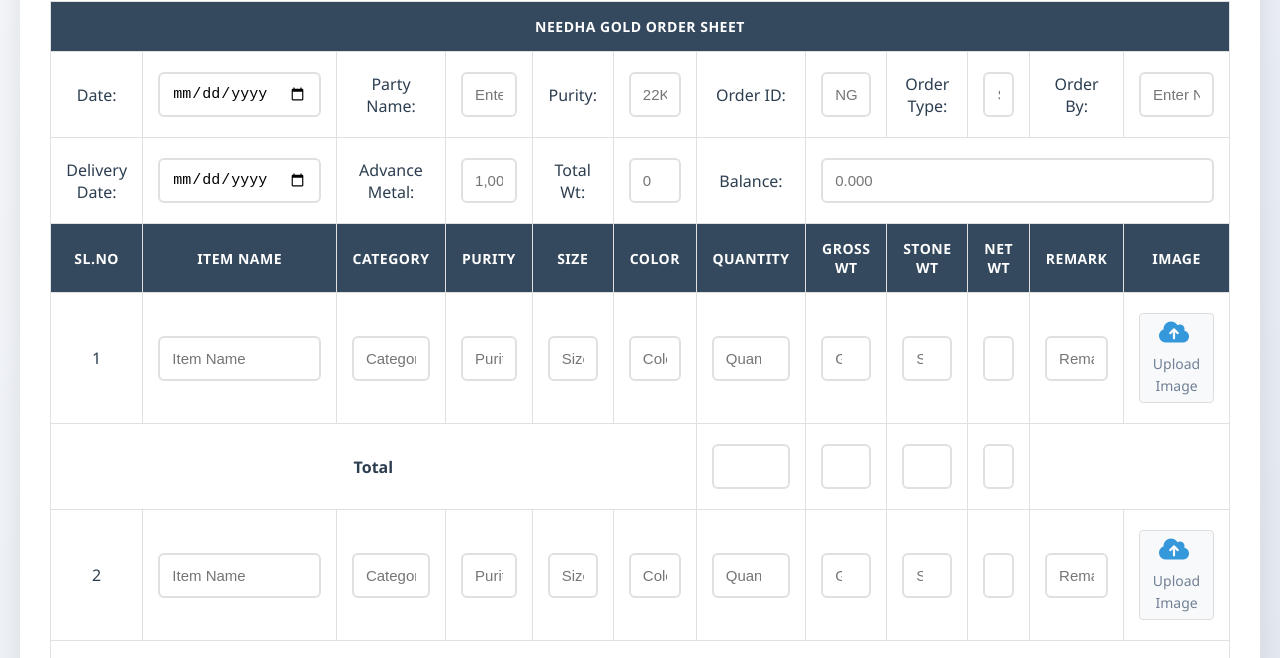
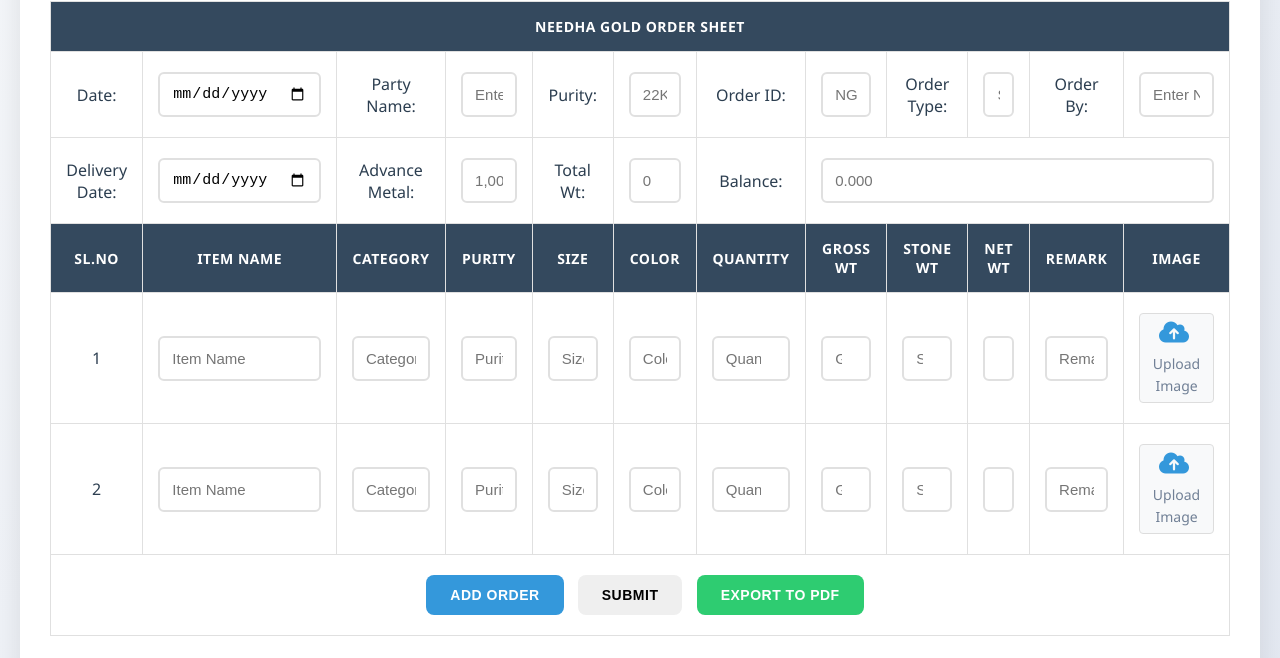
Before and after one commit to charanvadhyar/needha_ordersheet, a plain HTML site: page index.html in a window 1280 px wide. Both pictures are taken after a click on the button "ADD ORDER". Shown: the part 132-790 px from the top of the page. Drawn offline with nearby package versions, Linux system fonts and the light colour scheme.

Commit message:
third commit

```diff
--- a/index.html
+++ b/index.html
@@ -89,14 +89,14 @@
                 </tr>
 
                 <!-- Total Row -->
-                <tr id="total-row">
+             <!----<tr id="total-row">
                     <td colspan="6"><strong>Total</strong></td>
                     <td><input type="number" id="totalQuantity" readonly></td>
                     <td><input type="number" id="totalGrossWt" readonly></td>
                     <td><input type="number" id="totalStoneWt" readonly></td>
                     <td><input type="number" id="totalNetWt" readonly></td>
                     <td colspan="2"></td>
-                </tr>
+                </tr>--->
 
                 <!-- Approval Section -->
                <!---- <tr id="approval-row">
@@ -113,7 +113,7 @@
                     <td colspan="12" style="text-align: center;">
                         <button onclick="addRow()">Add Order</button>
                         <button onclick="submitForm()">Submit</button>
-                        <button onclick="exportToExcel()">Export to Excel</button>
+                        <!--<button onclick="exportToExcel()">Export to Excel</button>-->
                         <button onclick="exportToPDF()">Export to PDF</button>
                     </td>
                 </tr>
--- a/index.js
+++ b/index.js
@@ -2,14 +2,16 @@ function addRow() {
     // Get the tbody that contains the order rows
     const tbody = document.getElementById("order-rows").parentNode;
 
-    // Get only the rows after the "Order Details Section" header
-    const startRow = document.getElementById("order-rows");
-    const orderRows = tbody.querySelectorAll('tr[id="order-rows"], tr:not([id]):nth-child(n+' + (startRow.rowIndex + 1) + ')');
+    // Get the total row
+    const totalRow = document.getElementById("total-row");
+
+    // Get all order rows (excluding the total row)
+    const orderRows = tbody.querySelectorAll('tr[id="order-rows"]');
 
     const serialNumber = orderRows.length + 1;
 
-    // Insert a new row
-    const row = tbody.insertRow();
+    // Create a new row
+    const row = document.createElement("tr");
 
     // Add input fields in each cell of the new row
     row.innerHTML = `
@@ -33,6 +35,9 @@ function addRow() {
         </td>
     `;
 
+    // Insert the new row before the total row
+    tbody.insertBefore(row, totalRow);
+
     // Add event listeners to calculate Net Weight
     const grossWtInput = row.querySelector(".grossWt");
     const stoneWtInput = row.querySelector(".stoneWt");
@@ -51,10 +56,10 @@ function addRow() {
     // Recalculate totals when Gross Weight changes
     grossWtInput.addEventListener("input", updateTotals);
 
-    document.addEventListener('DOMContentLoaded', function () {
-        const initialFileCell = document.querySelector('#order-rows td:last-child');
+    document.addEventListener("DOMContentLoaded", function () {
+        const initialFileCell = document.querySelector("#order-rows td:last-child");
         if (initialFileCell) {
-            initialFileCell.className = 'file-upload-cell';
+            initialFileCell.className = "file-upload-cell";
             initialFileCell.innerHTML = `
                 <label for="file-1" class="file-upload-label">
                     <i class="fas fa-cloud-upload-alt"></i>
@@ -65,6 +70,7 @@ function addRow() {
         }
     });
 }
+
 
 
 
```
